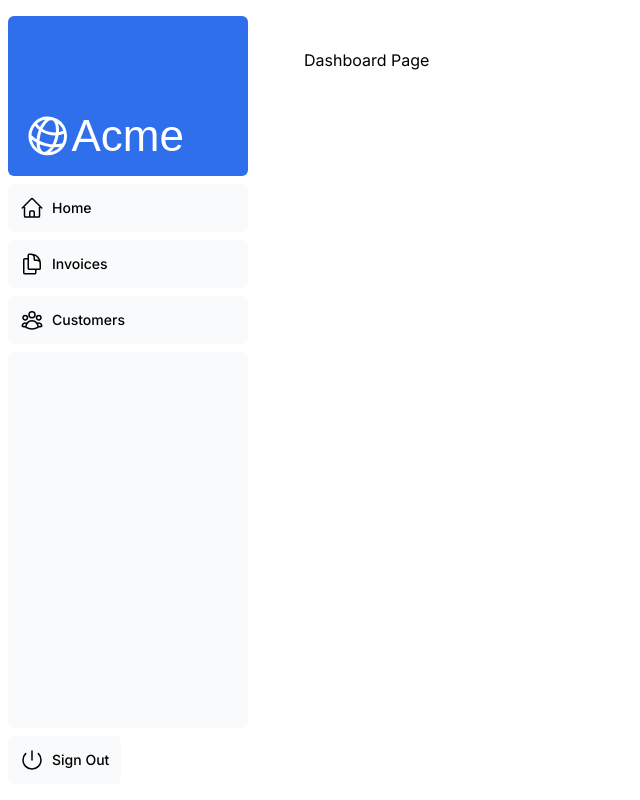
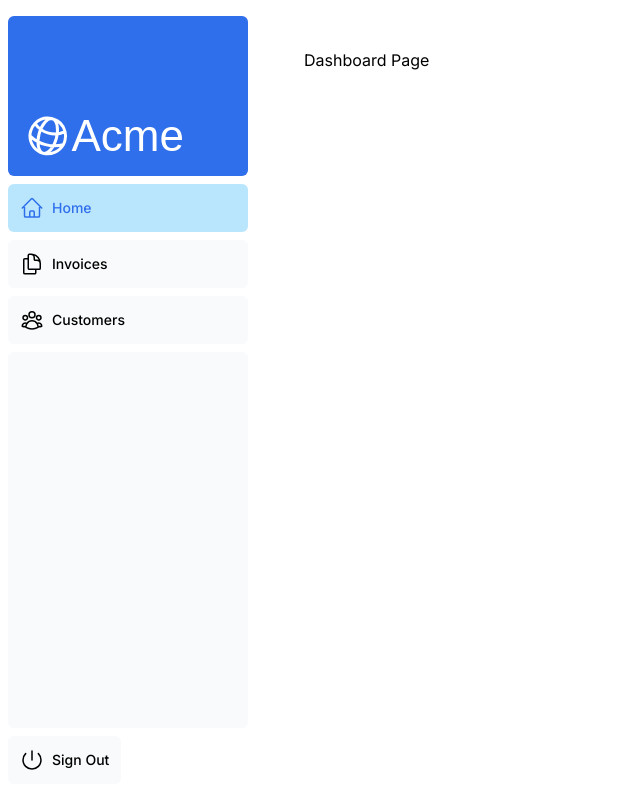
Before and after one commit to uraaaa24/nextjs-dashboard, a Next.js app: page /dashboard in a window 1280 px wide. Shown: the whole page, without its empty margins (0-640 px from the left). Built offline with nearby package versions, Linux system fonts and the light colour scheme; a web font is replaced by a local one.

Commit message:
Add active links

```diff
--- a/app/ui/dashboard/nav-links.tsx
+++ b/app/ui/dashboard/nav-links.tsx
@@ -1,9 +1,13 @@
+'use client';
+
 import {
   DocumentDuplicateIcon,
   HomeIcon,
   UserGroupIcon,
 } from '@heroicons/react/24/outline';
+import clsx from 'clsx';
 import Link from 'next/link';
+import { usePathname } from 'next/navigation';
 
 // Map of links to display in the side navigation.
 // Depending on the size of the application, this would be stored in a database.
@@ -18,6 +22,8 @@
 ];
 
 export default function NavLinks() {
+  const pathname = usePathname();
+
   return (
     <>
       {links.map((link) => {
@@ -26,7 +32,12 @@
           <Link
             key={link.name}
             href={link.href}
-            className="flex h-[48px] grow items-center justify-center gap-2 rounded-md bg-gray-50 p-3 text-sm font-medium hover:bg-sky-100 hover:text-blue-600 md:flex-none md:justify-start md:p-2 md:px-3"
+            className={clsx(
+              "flex h-[48px] grow items-center justify-center gap-2 rounded-md bg-gray-50 p-3 text-sm font-medium hover:bg-sky-100 hover:text-blue-600 md:flex-none md:justify-start md:p-2 md:px-3",
+              {
+                "bg-sky-200 text-blue-600": pathname === link.href
+              }
+            )}
           >
             <LinkIcon className="w-6" />
             <p className="hidden md:block">{link.name}</p>
```
